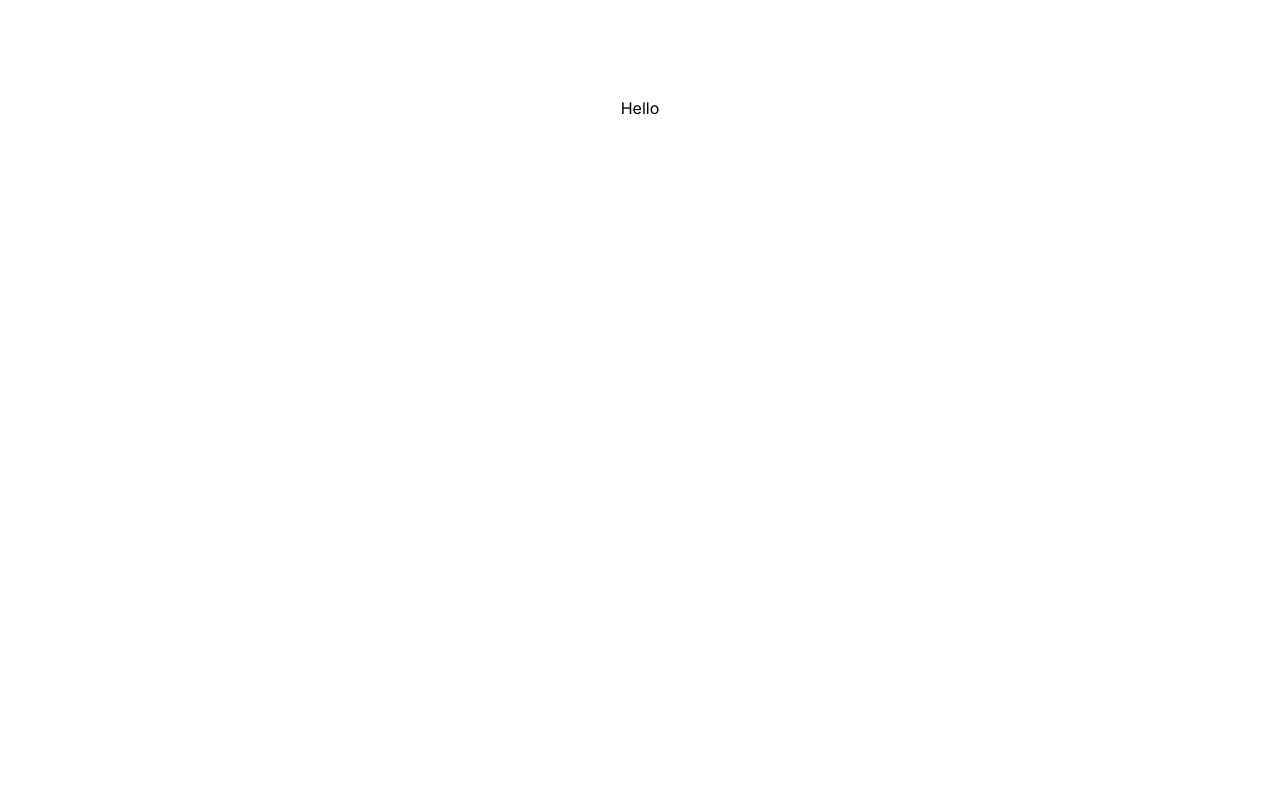
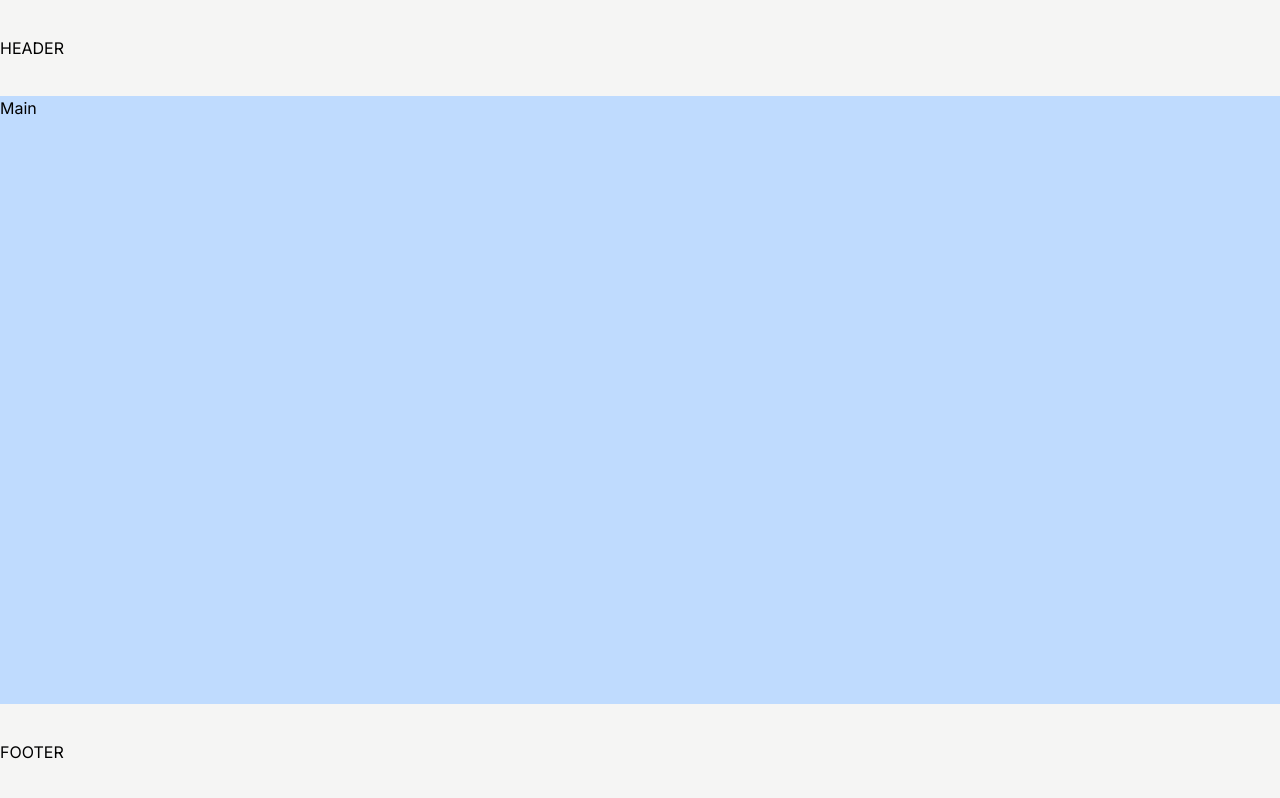
Before and after one commit to Marko1310/Storefront, a Next.js app: page / in a window 1280 px wide. Built offline with nearby package versions, Linux system fonts and the light colour scheme.

Commit message:
basic header, main, footer structure

```diff
--- /dev/null
+++ b/app/components/Footer.jsx
@@ -0,0 +1,11 @@
+import React from "react";
+
+export default function Footer() {
+  return (
+    <footer className="bg-stone-100 py-9">
+      <div className="">
+        <p>FOOTER</p>
+      </div>
+    </footer>
+  );
+}
--- /dev/null
+++ b/app/components/Header.jsx
@@ -0,0 +1,9 @@
+import React from "react";
+
+export default function Header() {
+  return (
+    <header className="bg-stone-100 py-9">
+      <nav className="container">HEADER</nav>
+    </header>
+  );
+}
--- a/app/layout.tsx
+++ b/app/layout.tsx
@@ -1,5 +1,8 @@
 import "./globals.css";
 import { Inter } from "next/font/google";
+
+import Footer from "./components/Footer";
+import Header from "./components/Header";
 
 const inter = Inter({ subsets: ["latin"] });
 
@@ -14,8 +17,12 @@ export default function RootLayout({
   children: React.ReactNode;
 }) {
   return (
-    <html lang="en">
-      <body className={inter.className}>{children}</body>
+    <html className={inter.className} lang="en">
+      <body className="grid h-screen grid-rows-[auto_1fr_auto]">
+        <Header />
+        <main className="bg-blue-200">{children}</main>
+        <Footer />
+      </body>
     </html>
   );
 }
--- a/app/page.tsx
+++ b/app/page.tsx
@@ -2,8 +2,8 @@ import Image from "next/image";
 
 export default function Home() {
   return (
-    <main className="flex min-h-screen flex-col items-center justify-between p-24">
-      <p>Hello</p>
+    <main className="flex">
+      <p>Main</p>
     </main>
   );
 }
```
